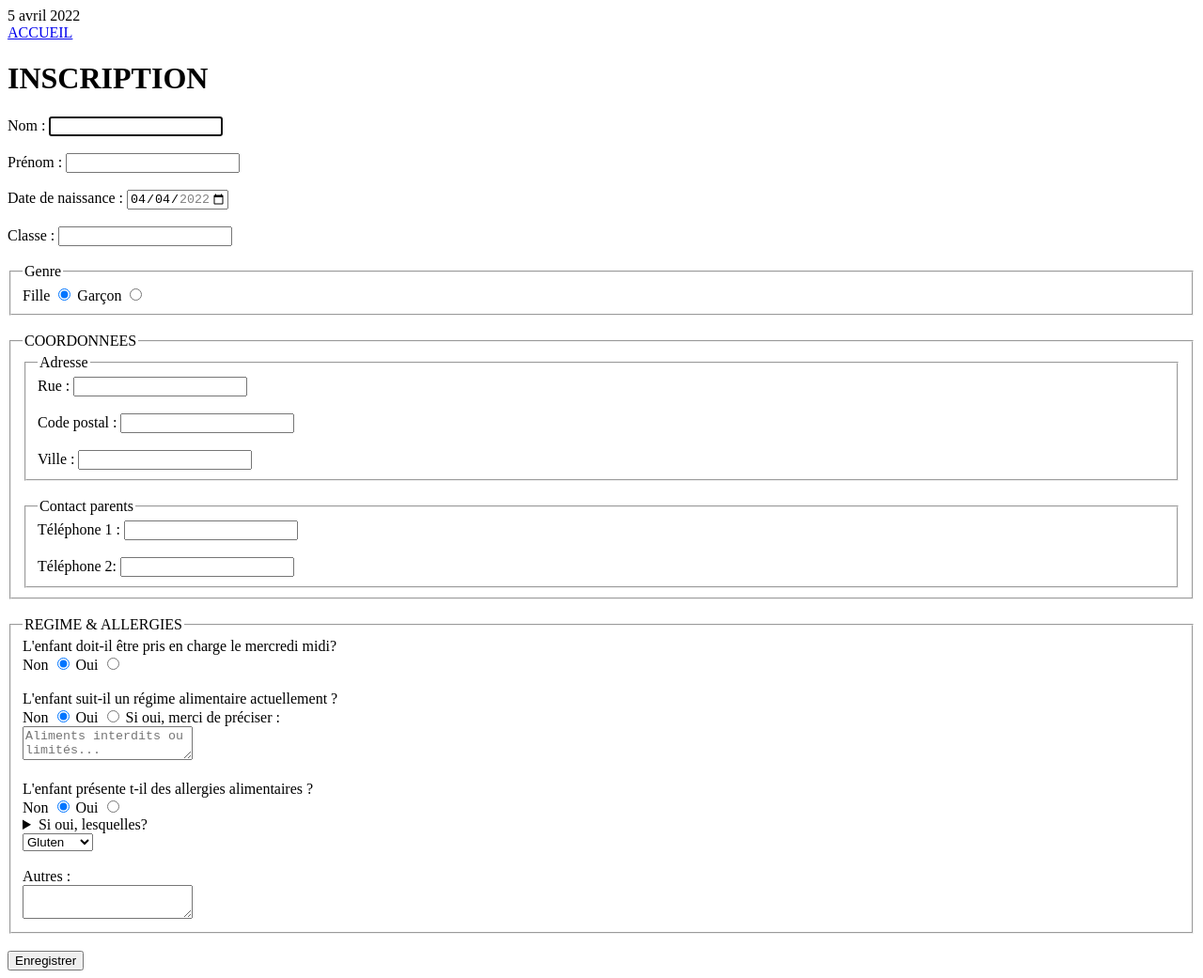
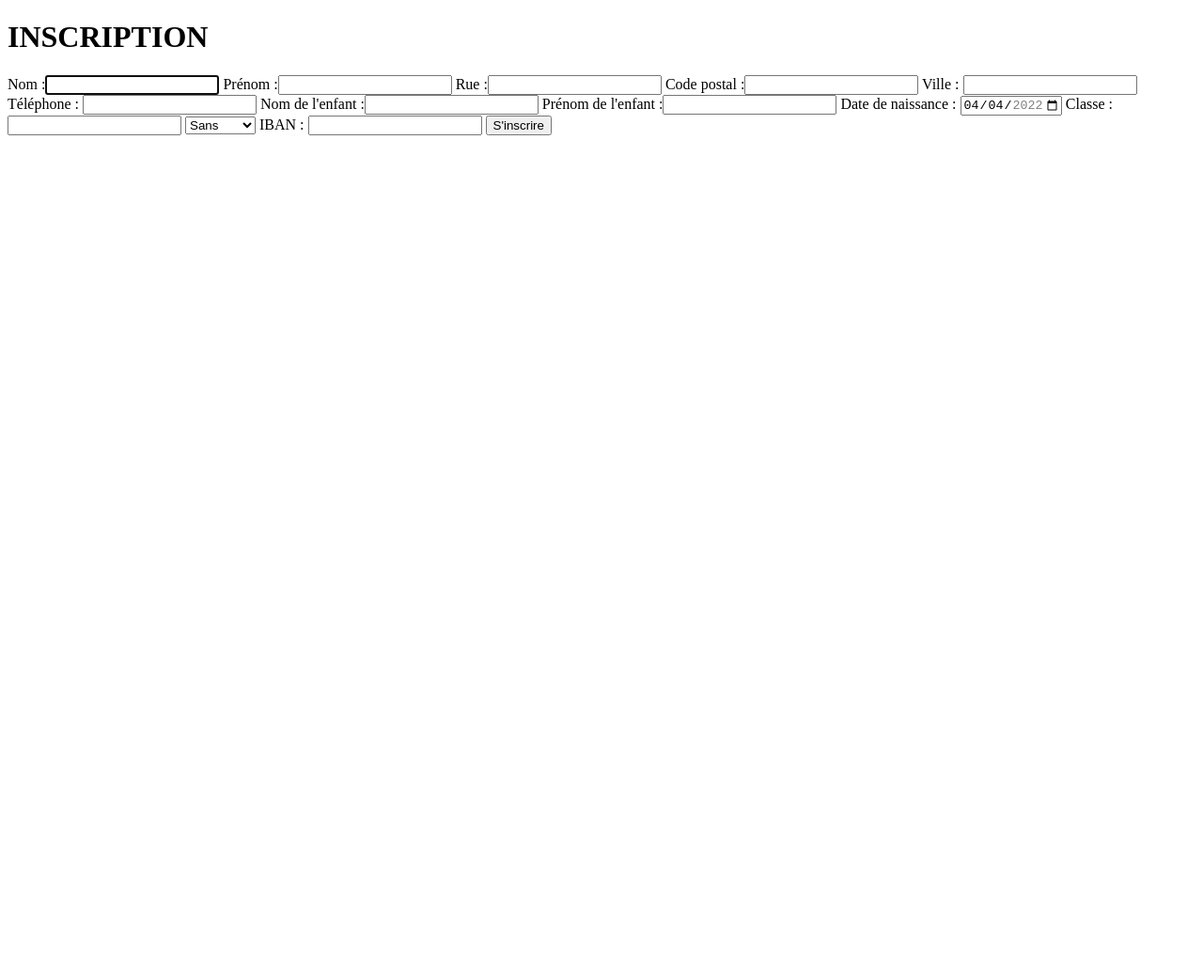
Before and after one commit to SamirBelkahla/id-formation-app, a plain HTML site: page inscription.html in a window 1280 px wide. Shown: the whole page at 94% size. After the commit the page ends 800 px from the top, so only its background shows below. Drawn offline with Linux system fonts and the light colour scheme.

Commit message:
mise en forme inscription html

```diff
--- a/inscription.html
+++ b/inscription.html
@@ -8,75 +8,30 @@
 </head>
 <body>
     <header>
-        <span>5 avril 2022</span>
     </header>
-        <nav class="menu">
-            <a href="index.html" id="accueil">ACCUEIL</a>
-        </nav>
         <main>
             <h1>INSCRIPTION</h1>
             <form>
-            <label for="last_name">Nom : <input type="text" id="last_name" autofocus></label><br><br>
-            <label for="first_name">Prénom : <input type="text" id="first_name"></label><br><br>
-            <label for="birth_date">Date de naissance : <input type="date" id="debut" name="date-debut" value="2022-04-04" min="2022-04-06" max="2022-12-31"></label><br><br>
-            <label for="classe">Classe : <input type="text" id="classe"></label><br><br>
-
-            <fieldset>
-                <legend>Genre</legend>
-                <label for="fille">Fille</label>
-                <input type="radio" id="fille" name="choix" value="fille" checked>
-                <label for="garçon">Garçon</label>
-                <input type="radio" id="garçon" name="choix" value="garçon">
-            </fieldset><br>
-
-            <fieldset>
-                <legend>COORDONNEES</legend>
-                    <fieldset>
-                        <legend>Adresse</legend>
-                        <label for="rue_name">Rue : <input type="text" id="rue_name"></label><br><br>
-                        <label for="code_postal">Code postal : <input type="text" id="code_postal"></label><br><br>
-                        <label for="ville">Ville : <input type="text" id="ville"></label>
-                    </fieldset><br>
-                    <fieldset>
-                        <legend>Contact parents</legend>
-                        <label for="tel 1">Téléphone 1 : <input type="text" id="tel 1"></label><br><br>
-                        <label for="tel 2">Téléphone 2: <input type="text" id="tel 2"></label>
-                    </fieldset>
-            </fieldset><br>
-
-            <fieldset>
-                <legend>REGIME & ALLERGIES</legend>
-                    <span>L'enfant doit-il être pris en charge le mercredi midi?</span><br>
-                        <label for="non">Non</label>
-                        <input type="radio" id="non" name="choix_1" value="non" checked>
-                        <label for="oui">Oui</label>
-                        <input type="radio" id="oui" name="choix_1" value="oui"><br><br>
-                    <span>L'enfant suit-il un régime alimentaire actuellement ?</span><br>
-                        <label for="non">Non</label>
-                        <input type="radio" id="non" name="choix_2" value="non" checked>
-                        <label for="oui">Oui</label>
-                        <input type="radio" id="oui" name="choix_2" value="oui">
-                        <span>Si oui, merci de préciser : </span><br>
-                            <textarea id="petit_texte" name="petit-texte" placeholder="Aliments interdits ou limités..."></textarea><br><br>
-                    <span>L'enfant présente t-il des allergies alimentaires ?</span><br>
-                        <label for="non">Non</label>
-                        <input type="radio" id="non" name="choix_3" value="non" checked>
-                        <label for="oui">Oui</label>
-                        <input type="radio" id="oui" name="choix_3" value="oui">
-                        <details>
-                            <summary>Si oui, lesquelles?</summary>
-                        </details>
-                            <select name="allergies" id="select_allergies">
-                                <option value="gluten">Gluten</option>
-                                <option value="lactose">Lactose</option>
-                                <option value="blé">Blé</option>
-                                <option value="arachide">Arachide</option>
-                                <option value="soja">Soja</option>
-                            </select><br><br>
-                    <span>Autres :</span><br>
-                    <textarea id="autres" name="autre_texte"></textarea><br>
-            </fieldset><br>
-               <input type="submit" id="btn_valider_inscription" value="Enregistrer">
+                <label for="last_name">Nom :<input type="text" autofocus></label>
+                <label for="first_name">Prénom :<input type="text"></label>
+                <label for="rue_name">Rue :<input type="text"></label>
+                <label for="code_postal">Code postal :<input type="text"></label>
+                <label for="ville">Ville : <input type="text"></label>
+                <label for="tel ">Téléphone : <input type="text"></label>
+                <label for="last_name">Nom de l'enfant :<input type="text"></label>
+                <label for="first_name">Prénom de l'enfant :<input type="text"></label>
+                <label for="birth_date">Date de naissance : <input type="date" name="date-debut" value="2022-04-04" min="2022-04-06" max="2022-12-31"></label>
+                <label for="classe">Classe : <input type="text"></label>
+                <select name="allergies">
+                <option value="sans">Sans</option>
+                <option value="gluten">Gluten</option>
+                <option value="lactose">Lactose</option>
+                <option value="blé">Blé</option>
+                <option value="arachide">Arachide</option>
+                <option value="soja">Soja</option>
+                </select>
+                <label for="iban">IBAN : <input type="text"></label>
+                <input type="submit" id="btn_valider_inscription" value="S'inscrire">
             </form>
         </main>
 </body>
```
